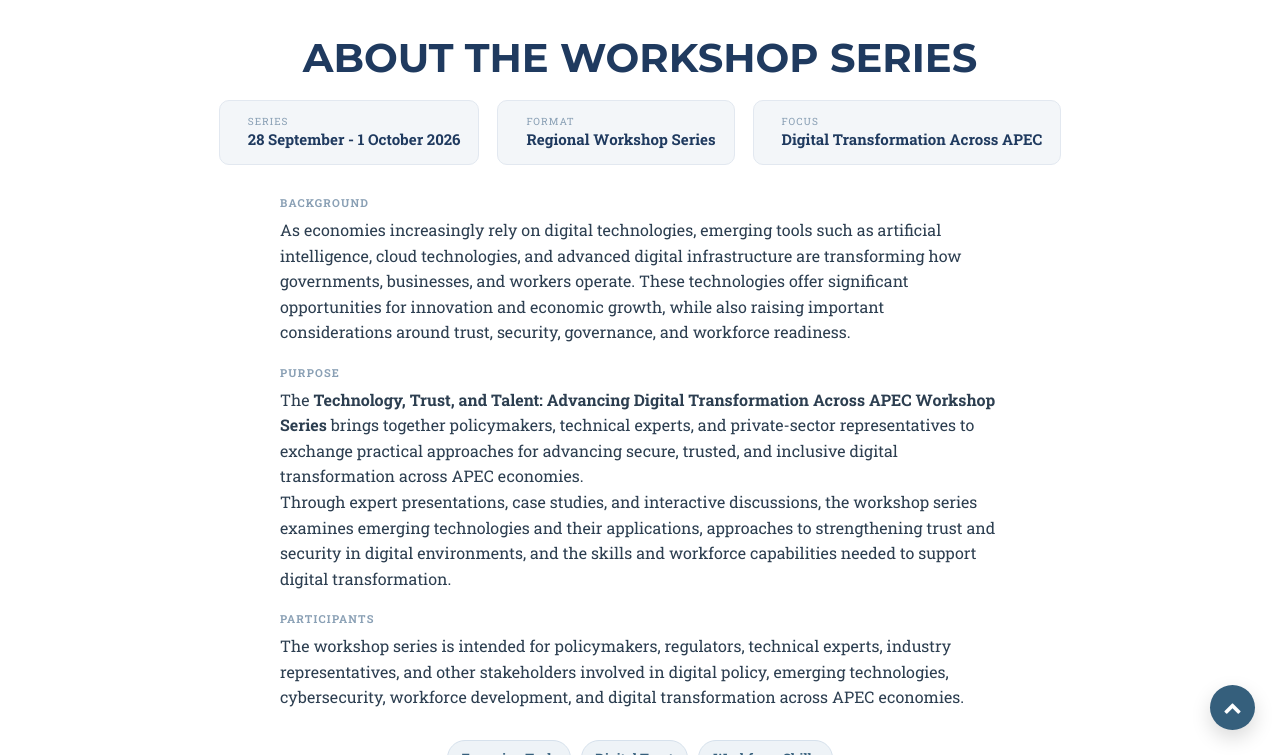
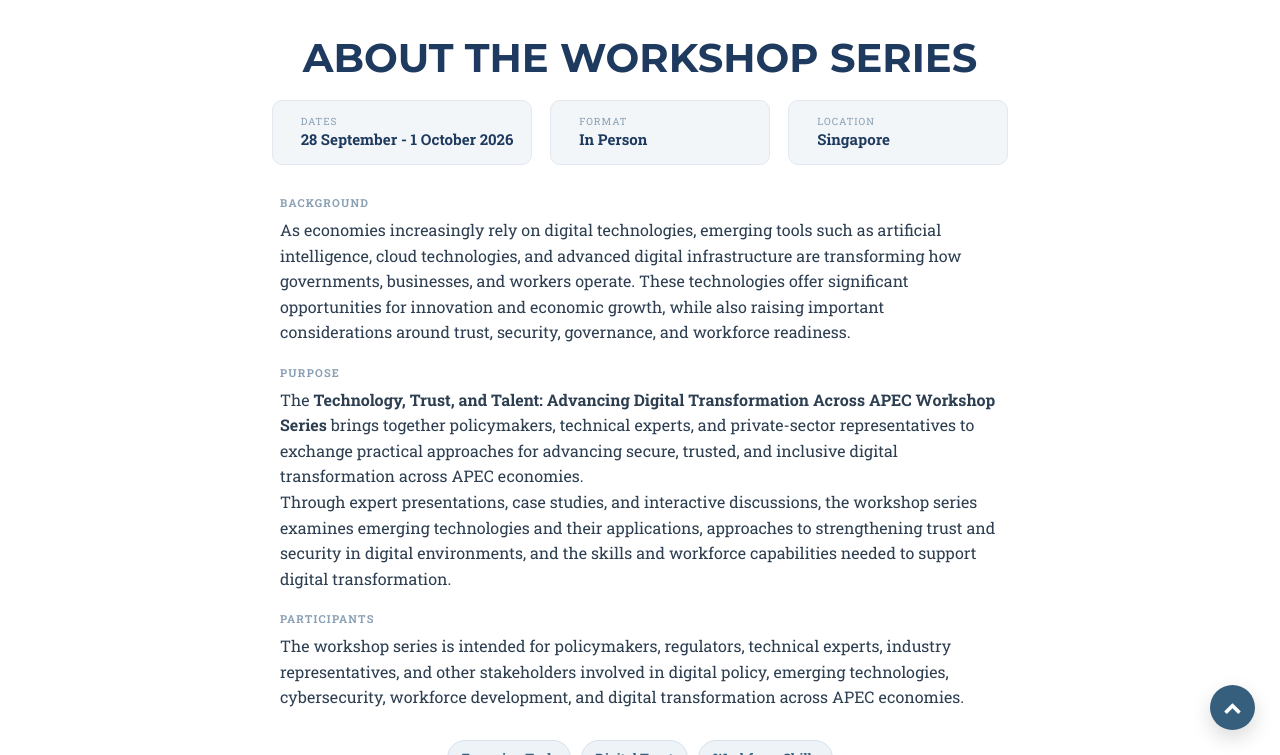
Before and after one commit to usapecrise/singapore-digital-cluster, a Jekyll site: the page built from index.html, in a window 1280 px wide and 900 px high, scrolled down 1706 px, cut to the strip 145-900 px from the top of the window. Built offline with Jekyll 4.4.1, drawn with Linux system fonts in a browser that asks for light colours; nearby versions of some CDN libraries; some web fonts are replaced; library files that are not in the unit come from our copies.

Commit message:
Update intro.html

```diff
--- a/_includes/2017_data/intro.html
+++ b/_includes/2017_data/intro.html
@@ -12,7 +12,7 @@
       <div class="info-card">
         <i class="bi bi-calendar-event"></i>
         <div>
-          <div class="info-label">SERIES</div>
+          <div class="info-label">DATES</div>
           <div class="info-value">28 September - 1 October 2026</div>
         </div>
       </div>
@@ -21,15 +21,15 @@
         <i class="bi bi-people"></i>
         <div>
           <div class="info-label">FORMAT</div>
-          <div class="info-value">Regional Workshop Series</div>
+          <div class="info-value">In Person</div>
         </div>
       </div>
 
       <div class="info-card">
         <i class="bi bi-globe2"></i>
         <div>
-          <div class="info-label">FOCUS</div>
-          <div class="info-value">Digital Transformation Across APEC</div>
+          <div class="info-label">LOCATION</div>
+          <div class="info-value">Singapore</div>
         </div>
       </div>
 
```
